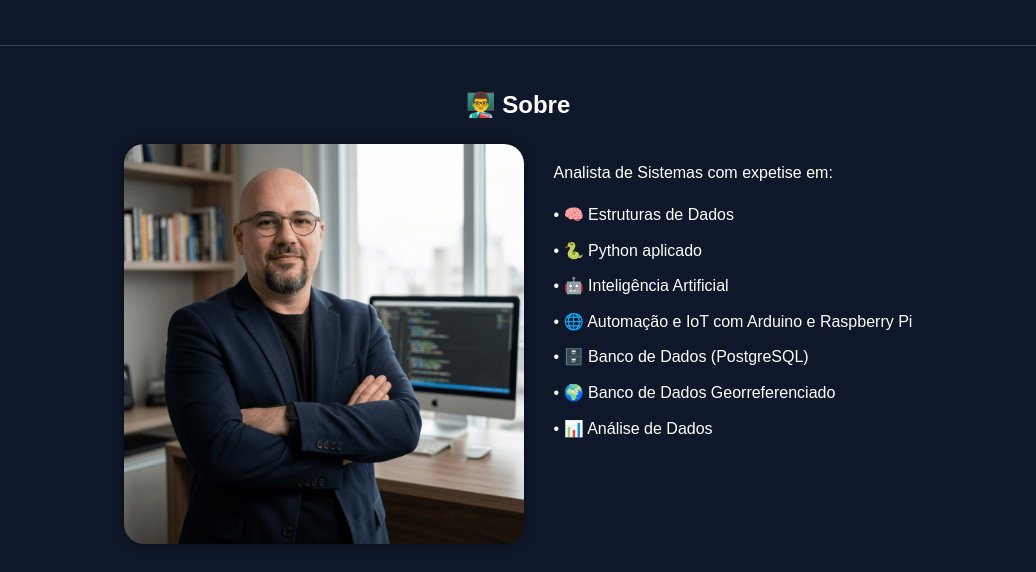
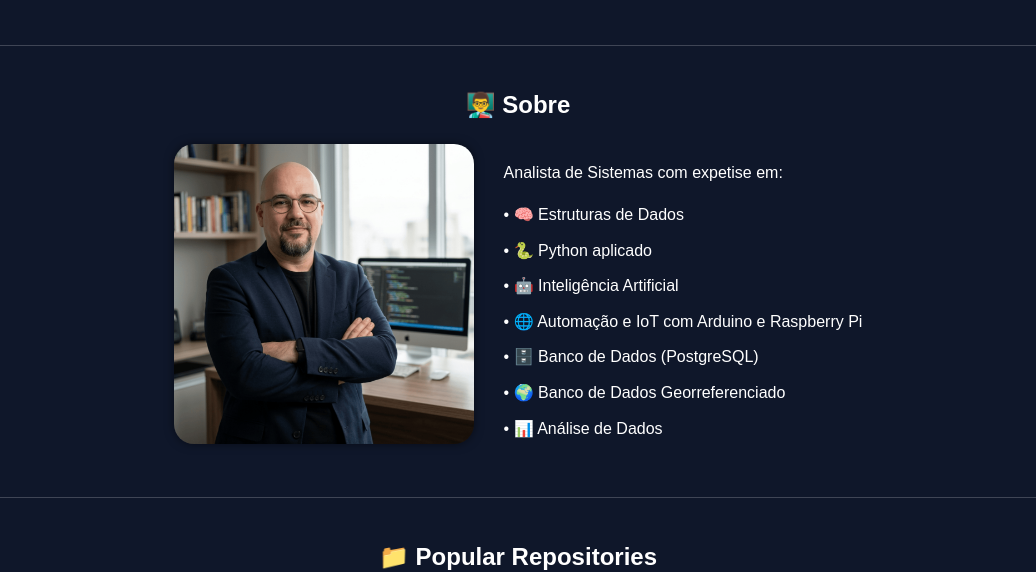
Before and after one commit to CharlesFreitas-DEV/charlesfreitas-dev.github.io, a plain HTML site: page index.html in a window 1280 px wide. Shown: the part 401-973 px from the top of the page, without its empty margins (122-1158 px from the left). Drawn offline with Linux system fonts and the light colour scheme.

Commit message:
Resize image width from 400px to 300px

```diff
--- a/index.html
+++ b/index.html
@@ -79,7 +79,7 @@
 
   .sobre-photo img {
     border-radius: 20px;
-    width: 400px; /* redimensiona proporcionalmente */
+    width: 300px; /* redimensiona proporcionalmente */
     height: auto;
     object-fit: cover;
     box-shadow: 0 0 10px rgba(0,0,0,0.5);
```
